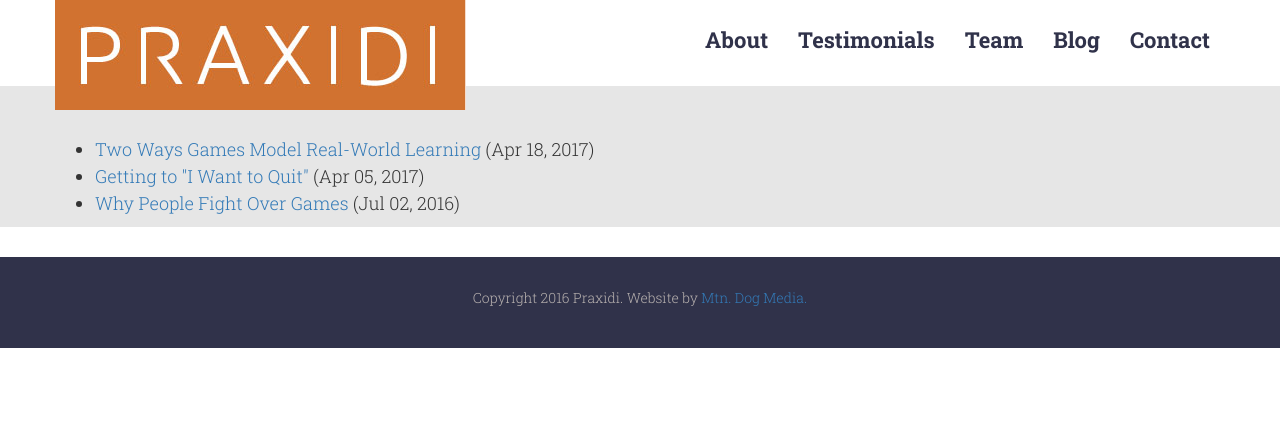
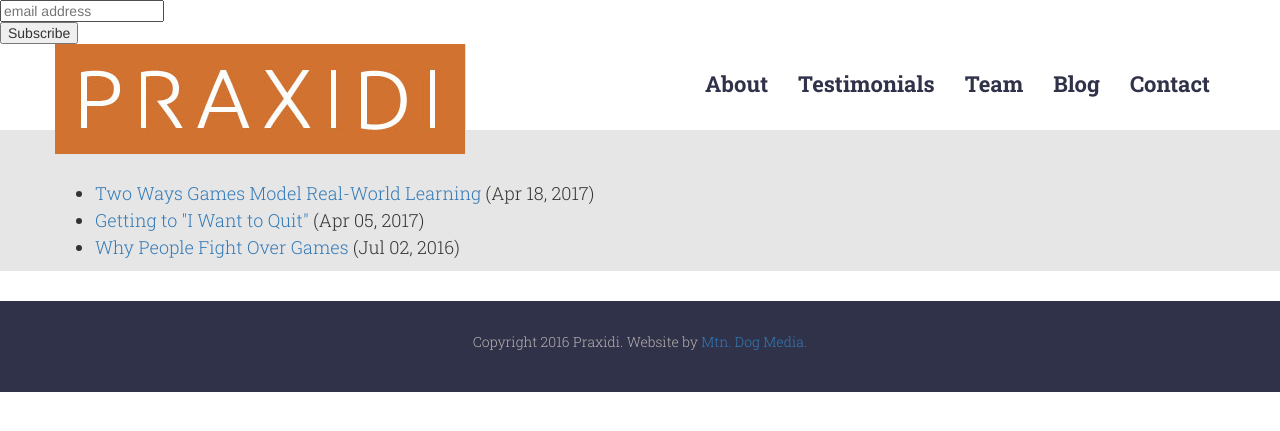
Before and after one commit to wlonk/praxidi, a Jekyll site: the page built from blog.html, in a window 1280 px wide. Shown: the top 431 px of the page. Built offline with Jekyll 4.4.1, drawn with Linux system fonts in a browser that asks for light colours; nearby versions of some CDN libraries; comment, search, counter and statistics services are not loaded.

Commit message:
Added email signup bar

```diff
--- a/_layouts/default.html
+++ b/_layouts/default.html
@@ -50,6 +50,28 @@
     experience.
     </p>
   <![endif]-->
+  <div class="email-signup-container">
+    <!-- Begin MailChimp Signup Form -->
+      <link href="//cdn-images.mailchimp.com/embedcode/horizontal-slim-10_7.css" rel="stylesheet" type="text/css">
+      <style type="text/css">
+      	#mc_embed_signup{background:#fff; clear:left; font:14px Helvetica,Arial,sans-serif; width:100%;}
+      	/* Add your own MailChimp form style overrides in your site stylesheet or in this style block.
+      	   We recommend moving this block and the preceding CSS link to the HEAD of your HTML file. */
+      </style>
+      <div id="mc_embed_signup">
+      <form action="//praxidi.us15.list-manage.com/subscribe/post?u=16a724a9818e7eb11c36c51c3&amp;id=94880ba5e3" method="post" id="mc-embedded-subscribe-form" name="mc-embedded-subscribe-form" class="validate" target="_blank" novalidate>
+          <div id="mc_embed_signup_scroll">
+
+      	<input type="email" value="" name="EMAIL" class="email" id="mce-EMAIL" placeholder="email address" required>
+          <!-- real people should not fill this in and expect good things - do not remove this or risk form bot signups-->
+          <div style="position: absolute; left: -5000px;" aria-hidden="true"><input type="text" name="b_16a724a9818e7eb11c36c51c3_94880ba5e3" tabindex="-1" value=""></div>
+          <div class="clear"><input type="submit" value="Subscribe" name="subscribe" id="mc-embedded-subscribe" class="button"></div>
+          </div>
+      </form>
+      </div>
+
+      <!--End mc_embed_signup-->
+    </div>
   <nav class="navbar navbar-inverse navbar-static-top" role="navigation">
     <div class="container">
       <div class="navbar-header">
```
Also changed, not shown: _drafts/high-stakes-watch-friends.md (+2 -0 lines).
